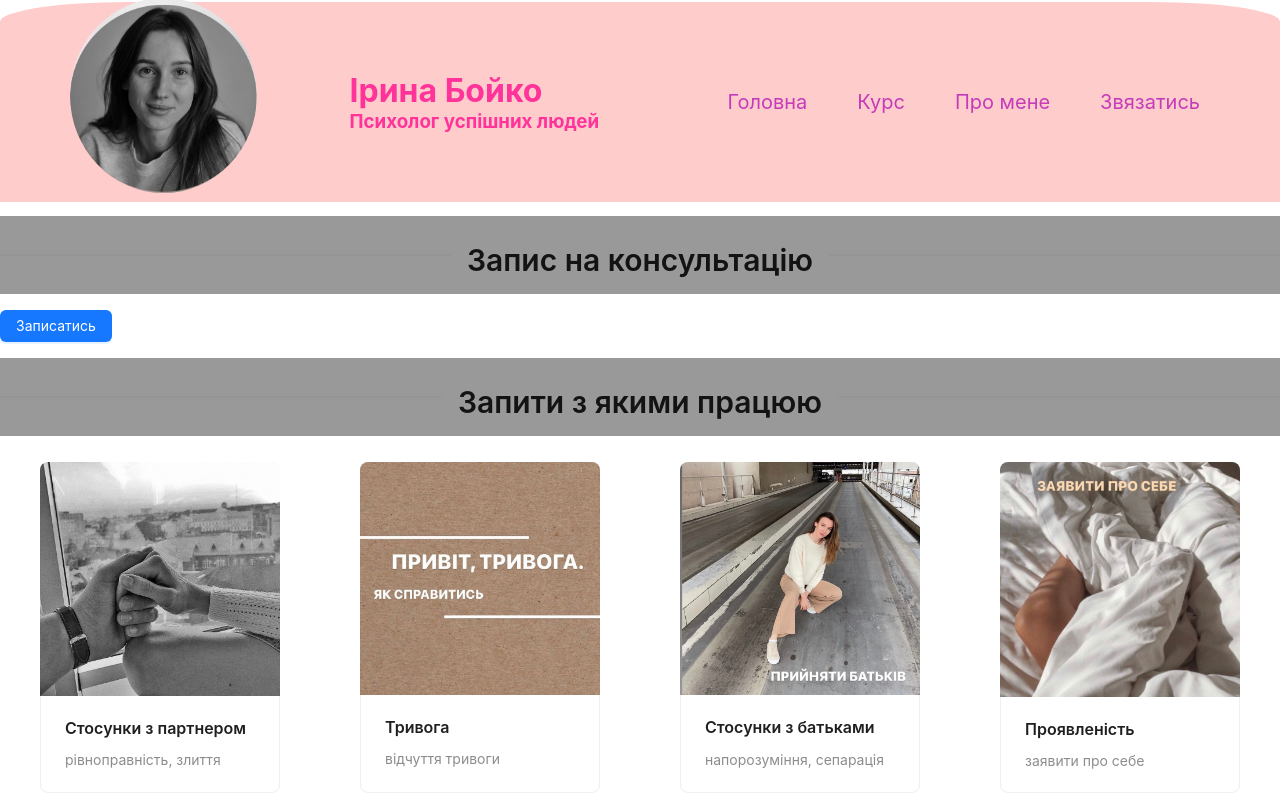
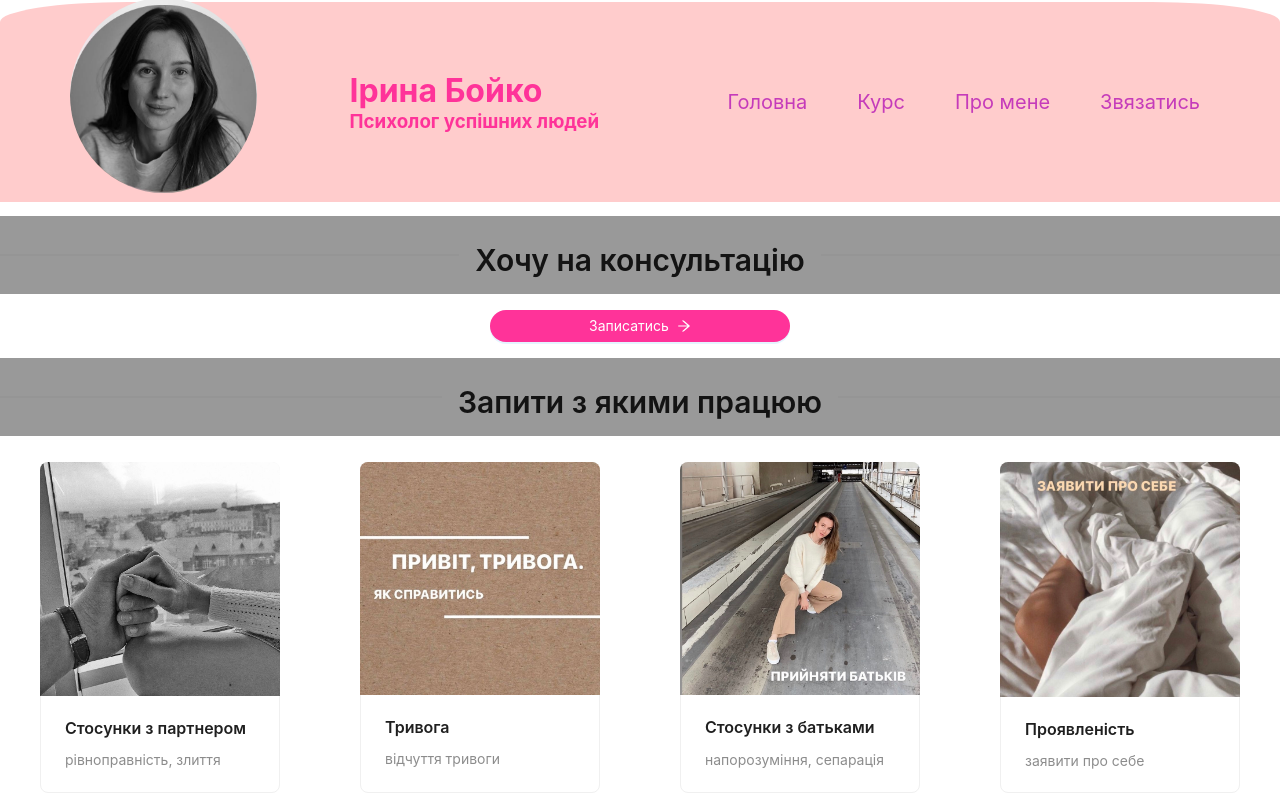
Before and after one commit to MR-FRED200396/PsychologBoiko, a React (Create React App) app: page / in a window 1280 px wide. Shown: the top 800 px of the page. Built offline with nearby package versions, Linux system fonts and the light colour scheme.

Commit message:
add style and position to button in component HowToGoConsultation

```diff
--- a/src/components/main/mainComponents/HowToGoConsultacion.jsx
+++ b/src/components/main/mainComponents/HowToGoConsultacion.jsx
@@ -2,6 +2,7 @@ import React, { useState } from "react";
 import ModalComponent from "./modalComponent/ModalComponent";
 
 import { Button, Divider, Row, Col, Typography } from "antd";
+import { ArrowRightOutlined } from "@ant-design/icons";
 
 export default function HowToGoConsultation() {
   const [open, setOpen] = useState(false);
@@ -17,12 +18,29 @@ export default function HowToGoConsultation() {
   return (
     <>
       <Row>
-        <Col span={24}>
+        <Col
+          span={24}
+          style={{
+            display: "flex",
+            alignItems: "center",
+            flexDirection: "column",
+          }}
+        >
           <Divider orientation="center" style={{ backgroundColor: "#999" }}>
-            <Typography.Title level={2}>Запис на консультацію</Typography.Title>
+            <Typography.Title level={2}> Хочу на консультацію</Typography.Title>
           </Divider>
-          <Button type="primary" onClick={handleOpen}>
-            Записатись
+          <Button
+            type="primary"
+            onClick={handleOpen}
+            style={{
+              width: "300px",
+              marginLeft: "auto",
+              marginRight: "auto",
+              backgroundColor: "#ff3399",
+            }}
+            shape="round"
+          >
+            Записатись <ArrowRightOutlined />
           </Button>
           <ModalComponent open={open} handleClose={handleClose} />
         </Col>
```
